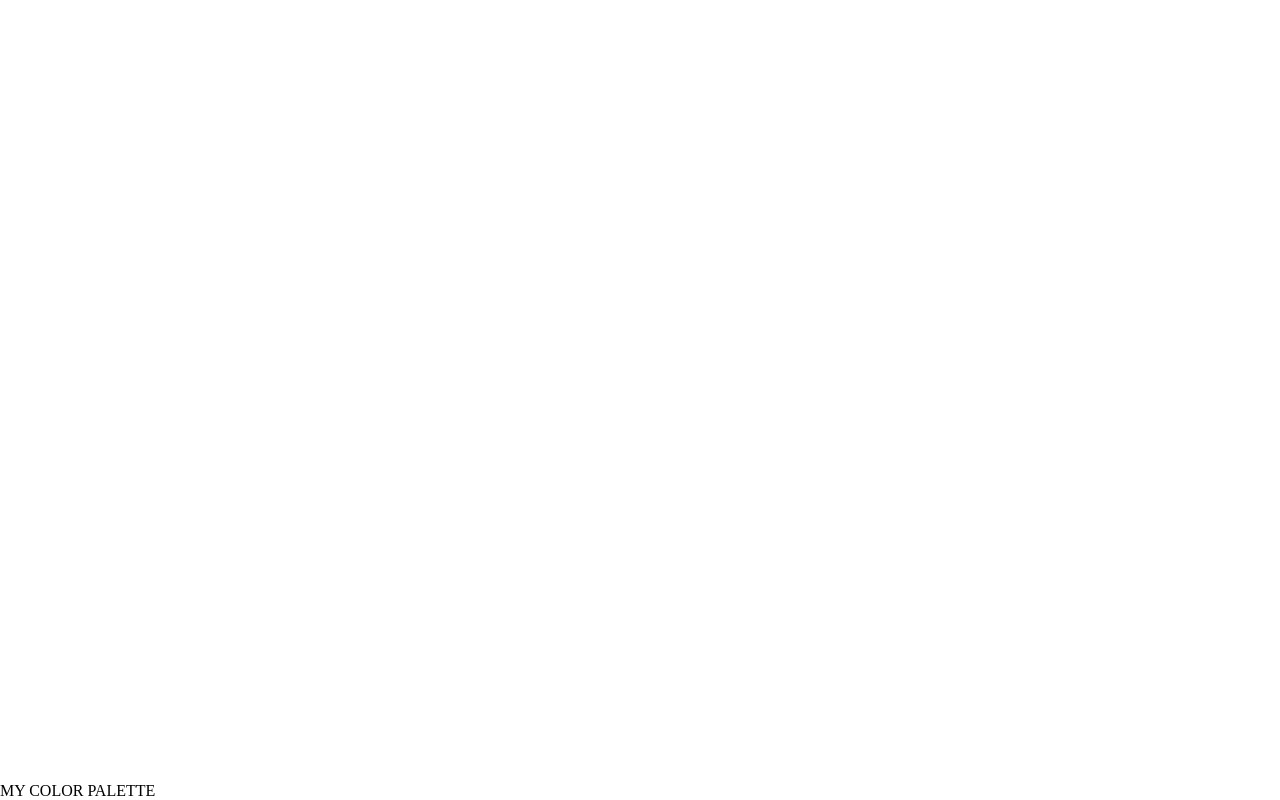
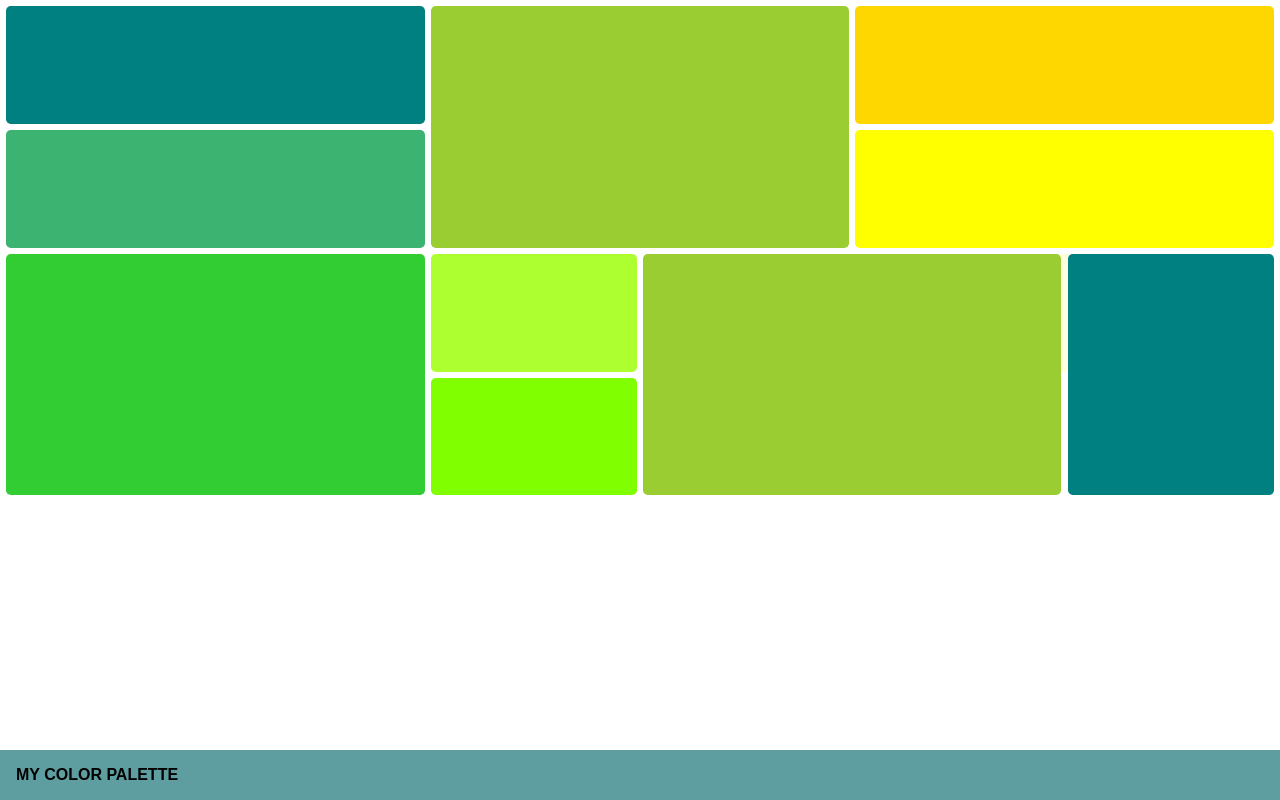
Before and after one commit to saxenapriti1008-stack/CSS-Grid---Assignment-10, a plain HTML site: page index.html in a window 1280 px wide. Drawn offline with Linux system fonts and the light colour scheme.

Commit message:
updated
updated index.html
updated style.css

```diff
--- a/index.html
+++ b/index.html
@@ -9,22 +9,23 @@
 </head>
 <body>
 
-  <div class="Grid">
-    <div class="box c1"></div>
-    <div class="box c2"></div>
-    <div class="box c3"></div>
-    <div class="box c4"></div>
-    <div class="box c5"></div>
-    <div class="box c6"></div>
-    <div class="box c7"></div>
-    <div class="box c8"></div>
-    <div class="box c9"></div>
-    <div class="box c10"></div>
-    <div class="box c11"></div>
+  <div class="grid-container">
+    <div class="grid-element first"></div>
+    <div class="grid-element second"></div>
+    <div class="grid-element third"></div>
+    <div class="grid-element fourth"></div>
+    <div class="grid-element fifth"></div>
+    <div class="grid-element sixth"></div>
+    <div class="grid-element seventh"></div>
+    <div class="grid-element eighth"></div>
+    <div class="grid-element ninth"></div>
+    <div class="grid-element tenth"></div>
+    <div class="grid-element eleventh"></div>
+  </div>
 
-  </div>
   <footer>
     MY COLOR PALETTE
   </footer>
+
 </body>
 </html>
--- a/styles/style.css
+++ b/styles/style.css
@@ -1,6 +1,40 @@
-body{
+body {
   margin: 0;
-  height: 100vh;
+  height: 100vh; /* full screen height */
   display: grid;
-  grid-template-rows: 1fr auto;
+  grid-template-rows: 1fr auto; /* grid + footer */
 }
+
+.grid-container {
+  display: grid;
+  grid-template-columns: repeat(6, 1fr);
+  grid-template-rows: repeat(6, 1fr);
+  gap: 0.5vw;
+  padding: 0.5vw;
+}
+
+.grid-element {
+  border-radius: 0.3rem;
+}
+
+/* Layout positions for each element */
+.first   { grid-column: 1 / 3; grid-row: 1 / 2; background: teal; }
+.second  { grid-column: 1 / 3; grid-row: 2 / 3; background: mediumseagreen; }
+.third   { grid-column: 1 / 3; grid-row: 3 / 5; background: limegreen; }
+.fourth  { grid-column: 3 / 5; grid-row: 1 / 3; background: yellowgreen; }
+.fifth   { grid-column: 5 / 7; grid-row: 1 / 2; background: gold; }
+.sixth   { grid-column: 5 / 7; grid-row: 2 / 3; background: yellow; }
+.seventh { grid-column: 5 / 7; grid-row: 3 / 4; background: lightyellow; }
+.eighth  { grid-column: 3 / 4; grid-row: 3 / 4; background: greenyellow; }
+.ninth   { grid-column: 3 / 4; grid-row: 4 / 5; background: chartreuse; }
+.tenth   { grid-column: 4 / 6; grid-row: 3 / 5; background: yellowgreen; }
+.eleventh{ grid-column: 6 / 7; grid-row: 3 / 5; background: teal; }
+
+footer {
+  background: cadetblue;
+  padding: 1rem;
+  text-align: left;
+  font-weight: bold;
+  font-family: sans-serif;
+  color: black;
+}
```
